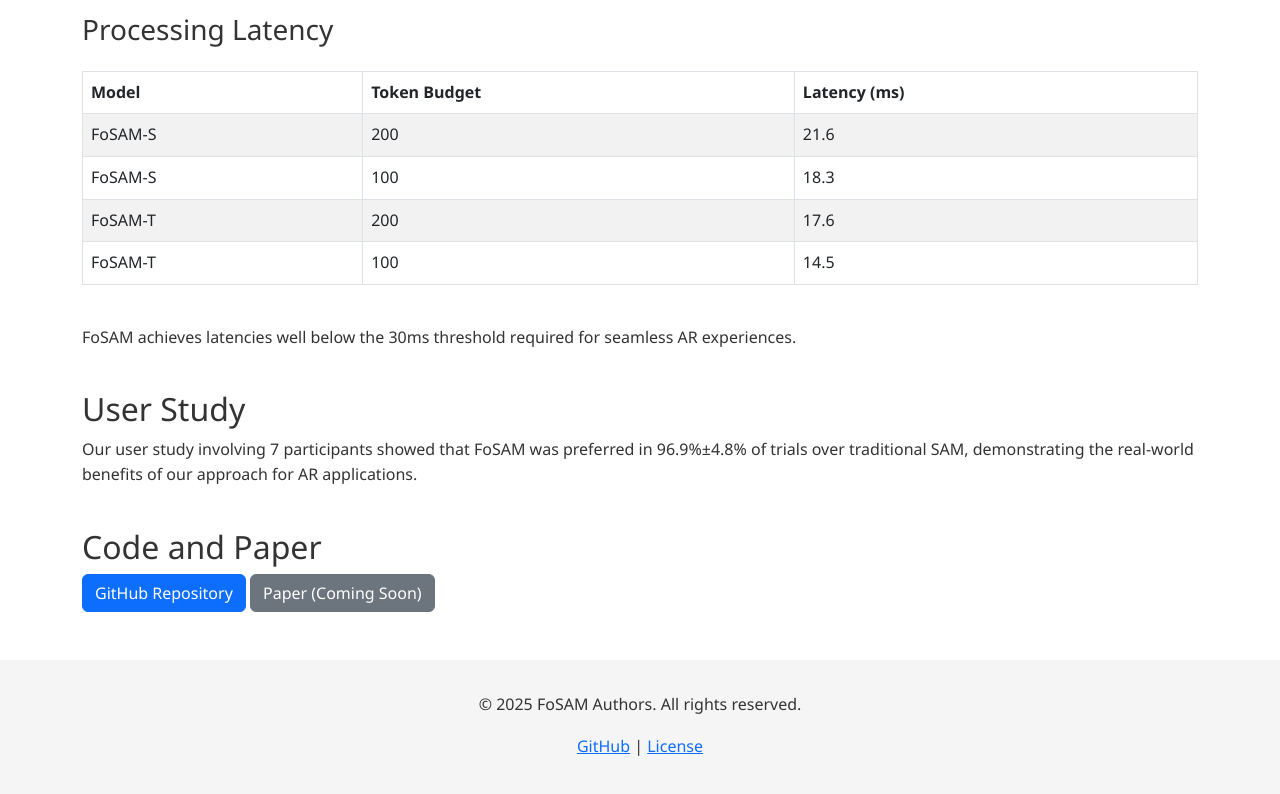
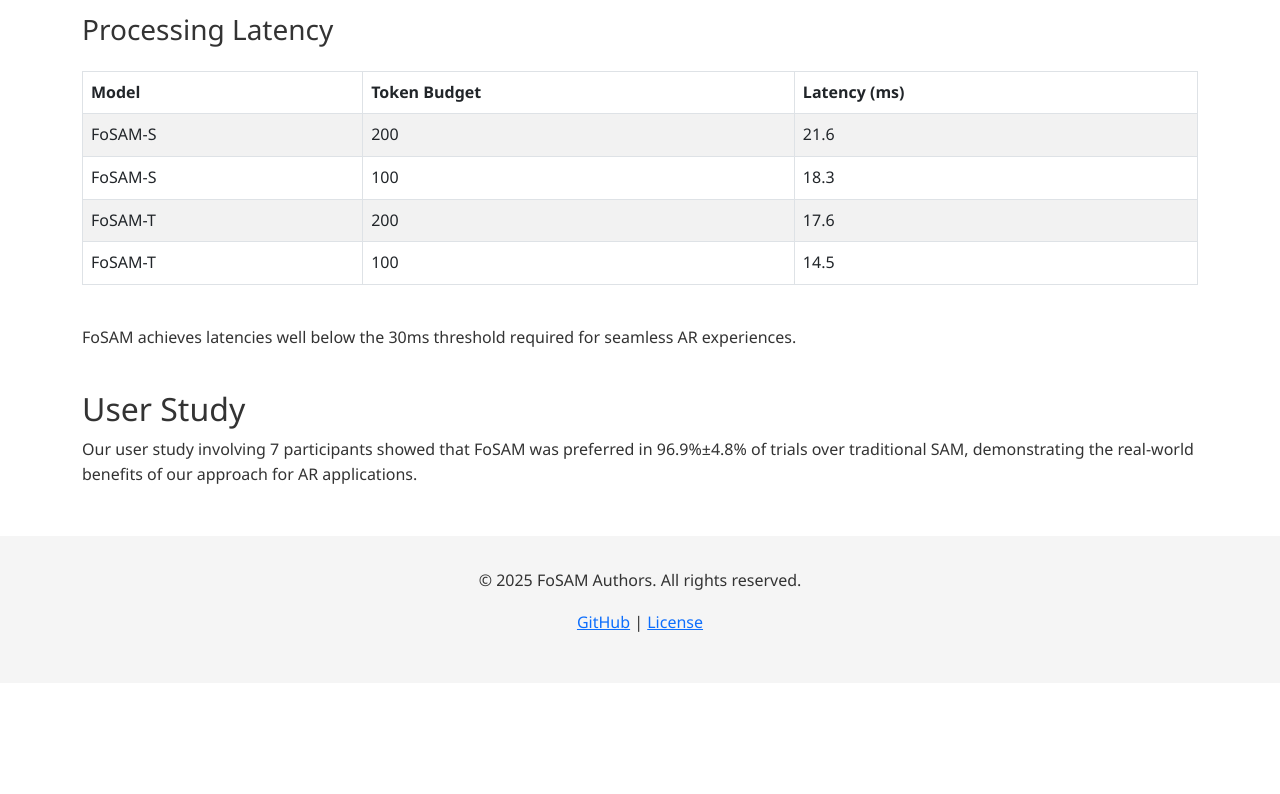
Before and after one commit to ElecBeholder/FoSAM, a plain HTML site: page index.html in a window 1280 px wide. Shown: the part 2551-3345 px from the top of the page. After the commit the page ends 3234 px from the top, so only its background shows below. Drawn offline with nearby package versions, Linux system fonts and the light colour scheme.

Commit message:
update for nips25

```diff
--- a/index.html
+++ b/index.html
@@ -310,14 +310,6 @@
                 over traditional SAM, demonstrating the real-world benefits of our approach for AR applications.
             </p>
         </section>
-
-        <section class="section" id="code">
-            <h2>Code and Paper</h2>
-            <p>
-                <a href="https://github.com/ElecBeholder/FoSAM" class="btn btn-primary">GitHub Repository</a>
-                <a href="#" class="btn btn-secondary">Paper (Coming Soon)</a>
-            </p>
-        </section>
     </main>
 
     <footer>
```
